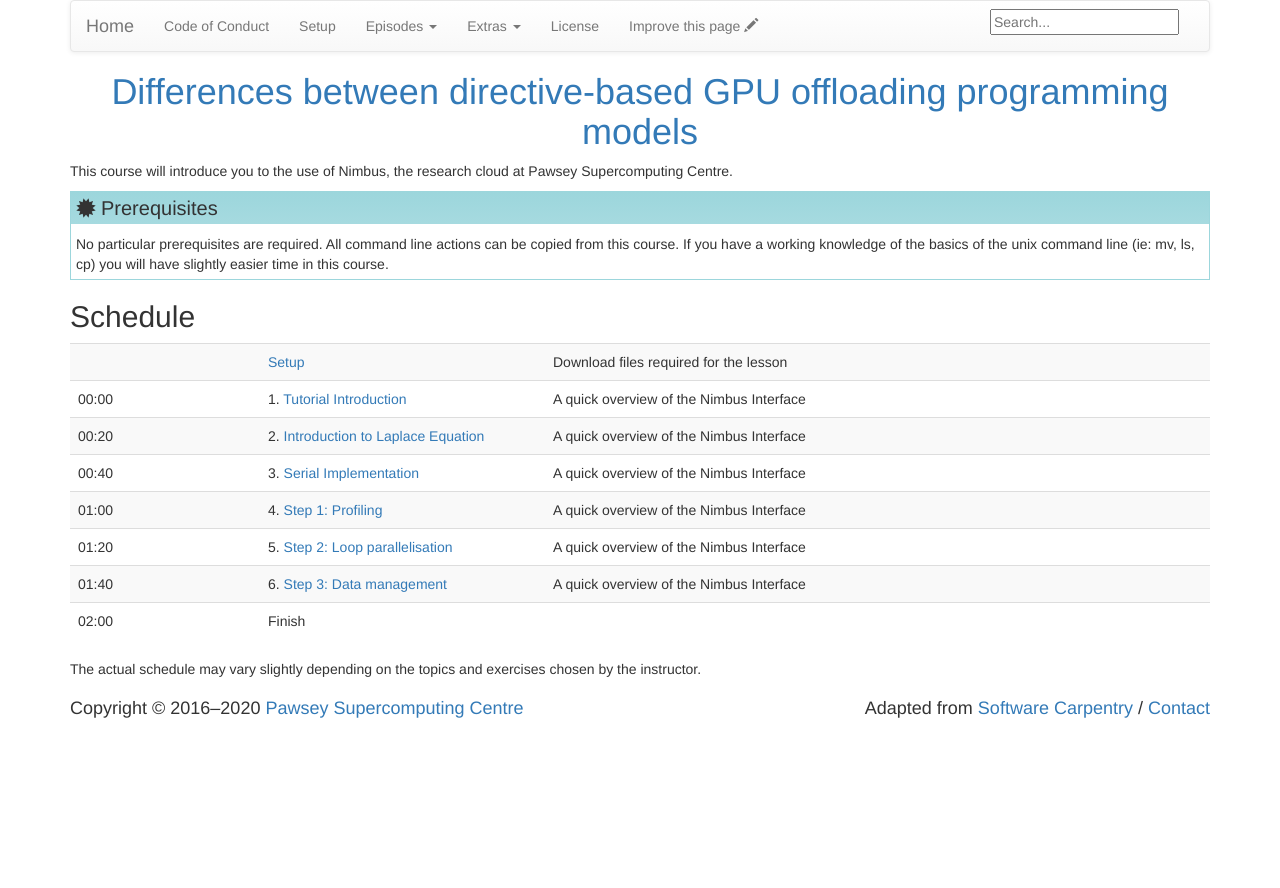
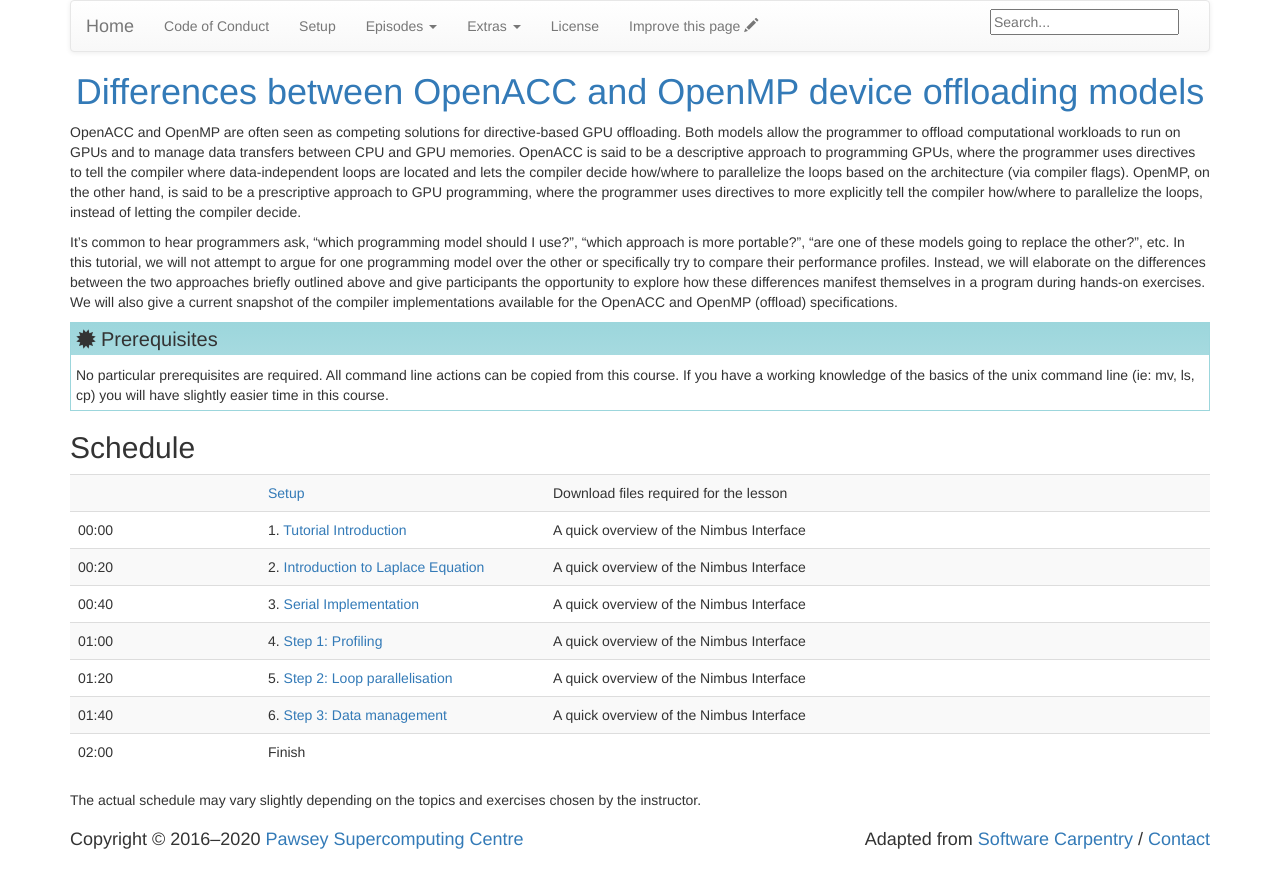
Before and after one commit to mcytowski/Laplace-GPU-Offload, a Jekyll site: the page built from index.md, in a window 1280 px wide. Shown: the top 888 px of the page. Built offline with Jekyll 4.4.1, drawn with Linux system fonts in a browser that asks for light colours.

Commit message:
adding title

```diff
--- a/_config.yml
+++ b/_config.yml
@@ -6,7 +6,7 @@
 carpentry: "swc"
 
 # Overall title for pages.
-title: "Differences between directive-based GPU offloading programming models"
+title: "Differences between OpenACC and OpenMP device offloading models"
 
 # Contact.  This *must* include the protocol: if it's an email
 # address, it must look like "mailto:lessons@software-carpentry.org",
--- a/index.md
+++ b/index.md
@@ -3,7 +3,9 @@ layout: lesson
 root: .
 permalink: index.html  # Is the only page that don't follow the partner /:path/index.html
 ---
-This course will introduce you to the use of Nimbus, the research cloud at Pawsey Supercomputing Centre.
+OpenACC and OpenMP are often seen as competing solutions for directive-based GPU offloading. Both models allow the programmer to offload computational workloads to run on GPUs and to manage data transfers between CPU and GPU memories. OpenACC is said to be a descriptive approach to programming GPUs, where the programmer uses directives to tell the compiler where data-independent loops are located and lets the compiler decide how/where to parallelize the loops based on the architecture (via compiler flags). OpenMP, on the other hand, is said to be a prescriptive approach to GPU programming, where the programmer uses directives to more explicitly tell the compiler how/where to parallelize the loops, instead of letting the compiler decide.
+
+It’s common to hear programmers ask, “which programming model should I use?”, “which approach is more portable?”, “are one of these models going to replace the other?”, etc. In this tutorial, we will not attempt to argue for one programming model over the other or specifically try to compare their performance profiles. Instead, we will elaborate on the differences between the two approaches briefly outlined above and give participants the opportunity to explore how these differences manifest themselves in a program during hands-on exercises. We will also give a current snapshot of the compiler implementations available for the OpenACC and OpenMP (offload) specifications.
 
 
 > ## Prerequisites
```
